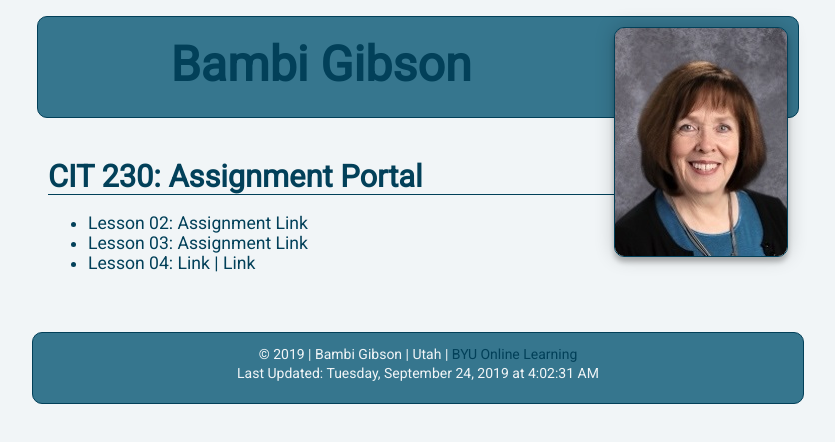
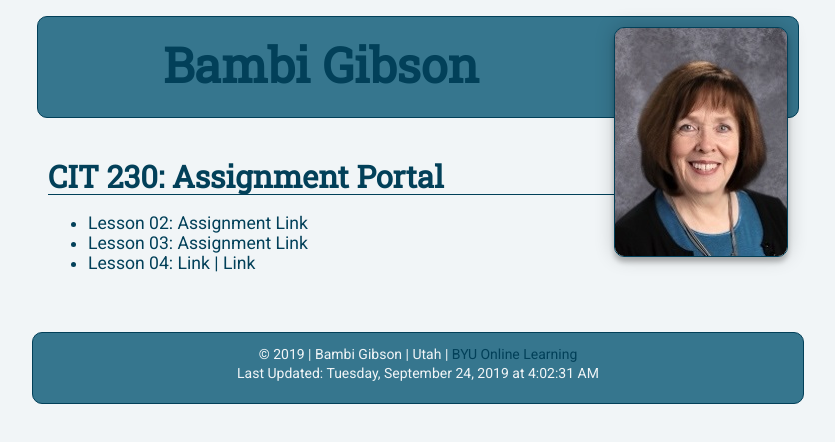
Before and after one commit to bgibson9/bgibson9.github.io, a plain HTML site: page index.html in a window 1280 px wide. Shown: the whole page, without its empty margins (222-1057 px from the left). Drawn offline with Linux system fonts and the light colour scheme.

Commit message:
Add Commas to h1 h2 etc to correct font

```diff
--- a/css/main.css
+++ b/css/main.css
@@ -1,4 +1,3 @@
-
 body {
     font-size: 1.1em;
     font-family: 'Roboto', sans-serif;
@@ -37,7 +36,7 @@ img {
     box-shadow: 0 0 20px 0 rgba(0, 0, 0, 0.2), 0 5px 5px 0 rgba(0, 0, 0, 0.24);
 }
 
-h1 h2 h3 h4 h5 h6 {
+h1, h2, h3, h4, h5, h6 {
     font-family: 'Roboto Slab', serif;
     color: #024059;
     margin: 0;
```
Also changed, not shown: index.html (+2 -1 lines).
